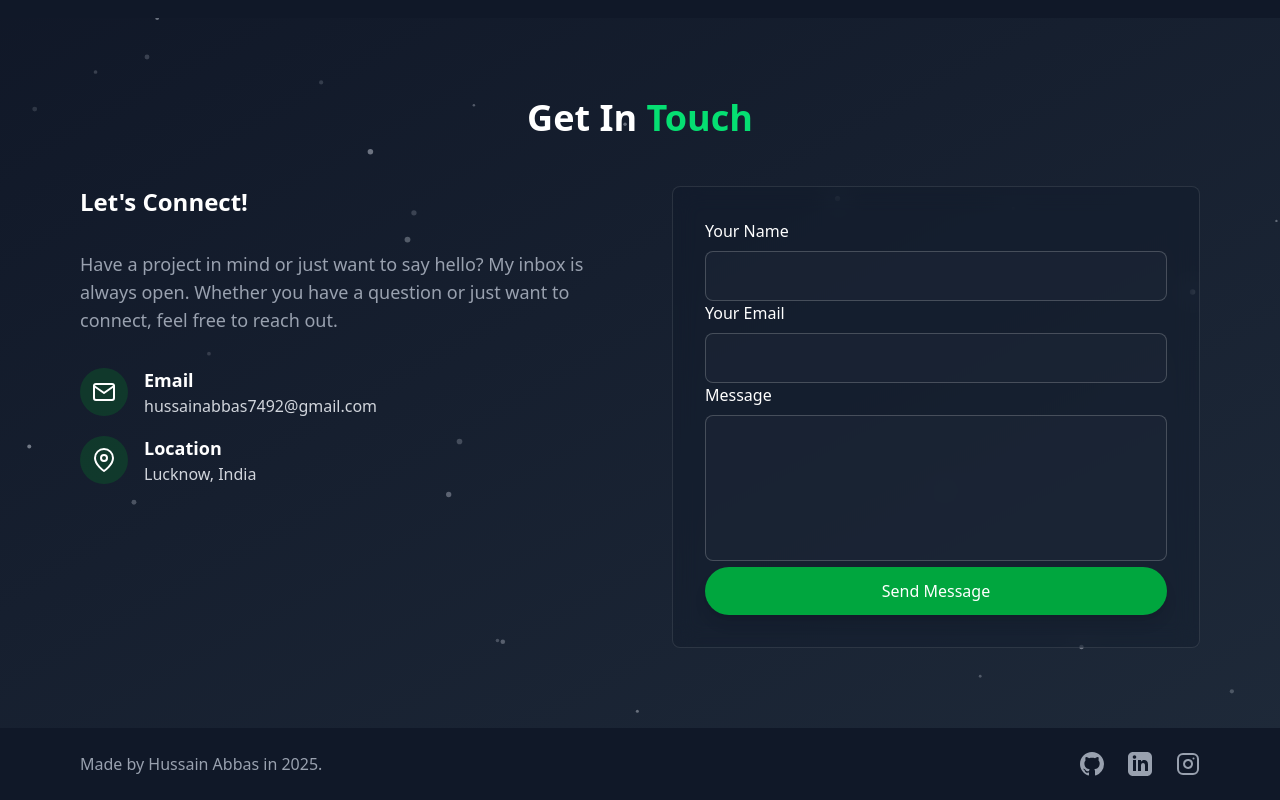
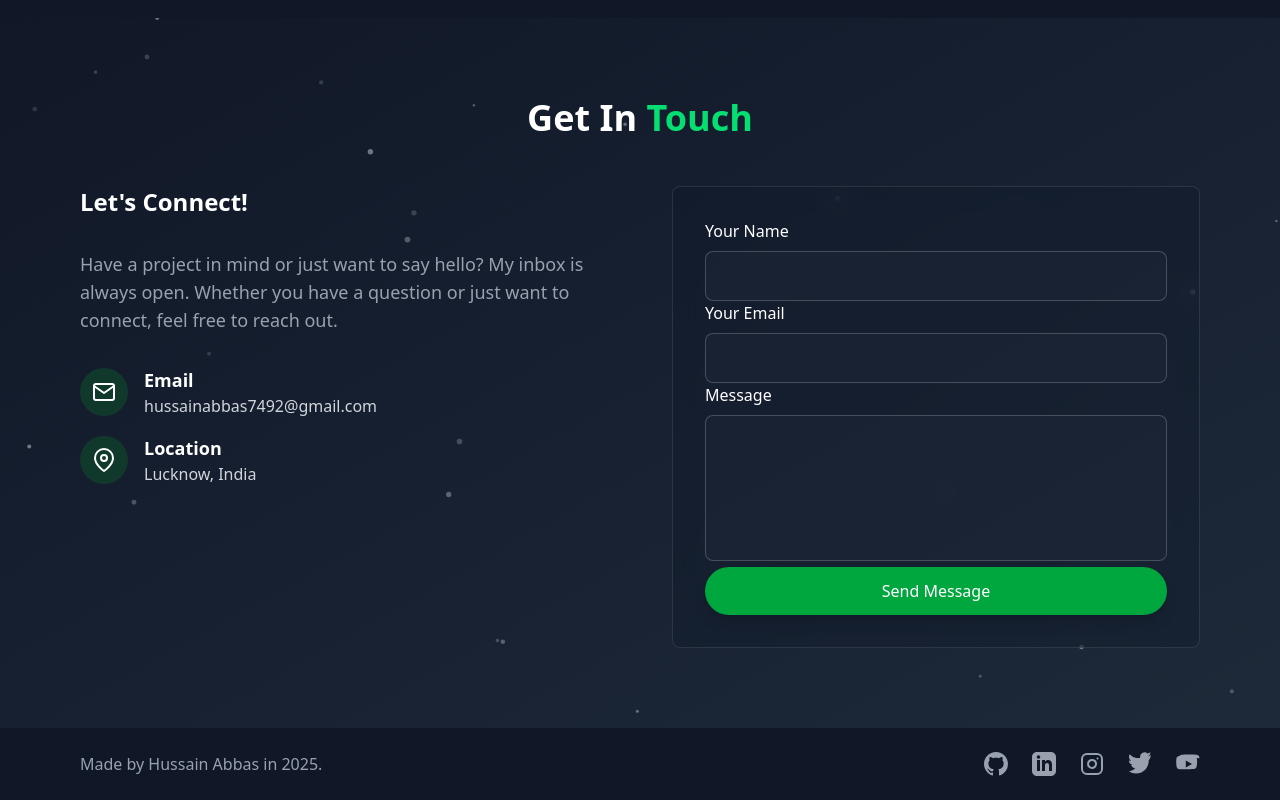
Before and after one commit to imzany1/Personal-Portfolio, a React (Vite) app: page / in a window 1280 px wide. Shown: the part 2240-3040 px from the top of the page. Built offline with nearby package versions, Linux system fonts and the light colour scheme; no server answers.

Commit message:
Added more social profile links to footer.

```diff
--- a/src/Components/Footer.jsx
+++ b/src/Components/Footer.jsx
@@ -1,8 +1,8 @@
 import React from "react";
 
 // --- SVG Icons for Social Links ---
-const GitHubIcon = () => (
-  <svg height="24" width="24" viewBox="0 0 16 16" fill="currentColor">
+const GitHubIcon = (props) => (
+  <svg height="24" width="24" viewBox="0 0 16 16" fill="currentColor" {...props}>
     <path
       fillRule="evenodd"
       d="M8 0C3.58 0 0 3.58 0 8c0 3.54 2.29 6.53 5.47 7.59.4.07.55-.17.55-.38 0-.19-.01-.82-.01-1.49-2.01.37-2.53-.49-2.69-.94-.09-.23-.48-.94-.82-1.13-.28-.15-.68-.52-.01-.53.63-.01 1.08.58 1.23.82.72 1.21 1.87.87 2.33.66.07-.52.28-.87.51-1.07-1.78-.2-3.64-.89-3.64-3.95 0-.87.31-1.59.82-2.15-.08-.2-.36-1.02.08-2.12 0 0 .67-.21 2.2.82.64-.18 1.32-.27 2-.27.68 0 1.36.09 2 .27 1.53-1.04 2.2-.82 2.2-.82.44 1.1.16 1.92.08 2.12.51.56.82 1.27.82 2.15 0 3.07-1.87 3.75-3.65 3.95.29.25.54.73.54 1.48 0 1.07-.01 1.93-.01 2.2 0 .21.15.46.55.38A8.013 8.013 0 0016 8c0-4.42-3.58-8-8-8z"
@@ -10,13 +10,13 @@ const GitHubIcon = () => (
   </svg>
 );
 
-const LinkedInIcon = () => (
-  <svg height="24" width="24" viewBox="0 0 24 24" fill="currentColor">
+const LinkedInIcon = (props) => (
+  <svg height="24" width="24" viewBox="0 0 24 24" fill="currentColor" {...props}>
     <path d="M19 0h-14c-2.761 0-5 2.239-5 5v14c0 2.761 2.239 5 5 5h14c2.762 0 5-2.239 5-5v-14c0-2.761-2.238-5-5-5zm-11 19h-3v-11h3v11zm-1.5-12.268c-.966 0-1.75-.79-1.75-1.764s.784-1.764 1.75-1.764 1.75.79 1.75 1.764-.783 1.764-1.75 1.764zm13.5 12.268h-3v-5.604c0-3.368-4-3.113-4 0v5.604h-3v-11h3v1.765c1.396-2.586 7-2.777 7 2.476v6.759z" />
   </svg>
 );
 
-const InstagramIcon = () => (
+const InstagramIcon = (props) => (
   <svg
     height="24"
     width="24"
@@ -26,10 +26,23 @@ const InstagramIcon = () => (
     strokeWidth="2"
     strokeLinecap="round"
     strokeLinejoin="round"
+    {...props}
   >
     <rect x="2" y="2" width="20" height="20" rx="5" ry="5"></rect>
     <path d="M16 11.37A4 4 0 1 1 12.63 8 4 4 0 0 1 16 11.37z"></path>
     <line x1="17.5" y1="6.5" x2="17.51" y2="6.5"></line>
+  </svg>
+);
+
+const TwitterIcon = (props) => (
+  <svg height="24" width="24" viewBox="0 0 24 24" fill="currentColor" {...props}>
+    <path d="M23 3a10.9 10.9 0 0 1-3.14 1.53A4.48 4.48 0 0 0 22.43.36a9.06 9.06 0 0 1-2.88 1.1A4.52 4.52 0 0 0 12.07 5c0 .35.04.7.11 1.03A12.84 12.84 0 0 1 1.64 2.16a4.48 4.48 0 0 0-.61 2.27A4.5 4.5 0 0 0 3.1 8.9a4.41 4.41 0 0 1-2.05-.57v.06a4.52 4.52 0 0 0 3.62 4.43c-.5.14-1.02.17-1.56.06a4.53 4.53 0 0 0 4.22 3.14A9.07 9.07 0 0 1 1 19.54a12.78 12.78 0 0 0 6.92 2.04c8.3 0 12.84-6.87 12.84-12.83l-.01-.58A9.22 9.22 0 0 0 23 3z" />
+  </svg>
+);
+
+const YouTubeIcon = (props) => (
+  <svg height="24" width="24" viewBox="0 0 24 24" fill="currentColor" {...props}>
+    <path fillRule="evenodd" d="M23.5 6.2s-.2-1.7-.8-2.4c-.8-.9-1.7-.9-2.1-1-2.9-.2-7.3-.2-7.3-.2h-.1s-4.4 0-7.3.2c-.4.1-1.3.1-2.1 1C.7 4.5.5 6.2.5 6.2S.2 8 .2 9.7v.6c0 1.7.3 3.5.3 3.5s.2 1.7.8 2.4c.8.9 1.8.9 2.3 1 1.7.1 7 0 7 0s4.4 0 7.3-.2c.4-.1 1.3-.1 2.1-1 .6-.7.8-2.4.8-2.4s.3-1.8.3-3.5v-.6c0-1.7-.3-3.5-.3-3.5zM9.8 15.6V8.4l6.2 3.6-6.2 3.6z" />
   </svg>
 );
 
@@ -46,6 +59,7 @@ const Footer = () => {
             target="_blank"
             rel="noopener noreferrer"
             className="hover:text-white transition-colors duration-300"
+            aria-label="GitHub"
           >
             <GitHubIcon />
           </a>
@@ -54,6 +68,7 @@ const Footer = () => {
             target="_blank"
             rel="noopener noreferrer"
             className="hover:text-white transition-colors duration-300"
+            aria-label="LinkedIn"
           >
             <LinkedInIcon />
           </a>
@@ -62,8 +77,27 @@ const Footer = () => {
             target="_blank"
             rel="noopener noreferrer"
             className="hover:text-white transition-colors duration-300"
+            aria-label="Instagram"
           >
             <InstagramIcon />
+          </a>
+          <a
+            href="https://twitter.com/imzany1"
+            target="_blank"
+            rel="noopener noreferrer"
+            className="hover:text-white transition-colors duration-300"
+            aria-label="Twitter"
+          >
+            <TwitterIcon />
+          </a>
+          <a
+            href="https://www.youtube.com/"
+            target="_blank"
+            rel="noopener noreferrer"
+            className="hover:text-white transition-colors duration-300"
+            aria-label="YouTube"
+          >
+            <YouTubeIcon />
           </a>
         </div>
       </div>
--- a/src/Components/Projects.jsx
+++ b/src/Components/Projects.jsx
@@ -1,7 +1,7 @@
 import React from "react";
 import { useInView } from "react-intersection-observer";
-import ochiImage from "/public/OCHI.webp";
-import codeReviewerImage from "/public/CodeReviewer.webp";
+import ochiImage from "/OCHI.webp?url";
+import codeReviewerImage from "/CodeReviewer.webp?url";
 
 // --- SVG Icons ---
 const GitHubIcon = () => (
```
